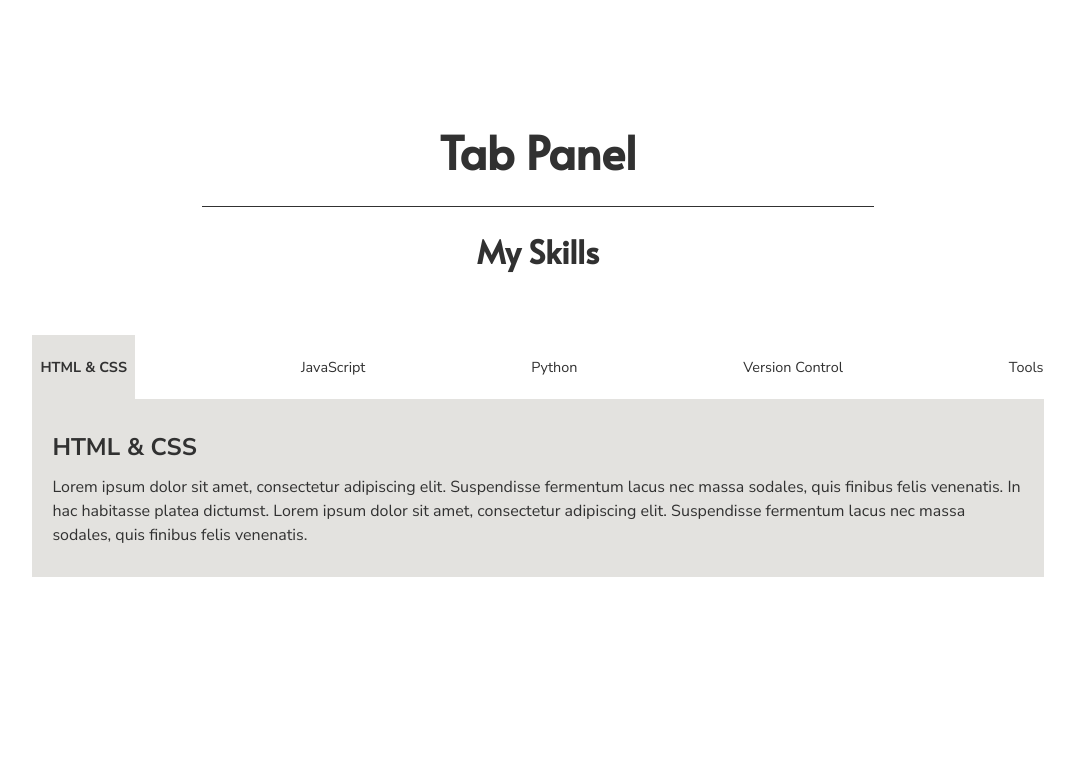
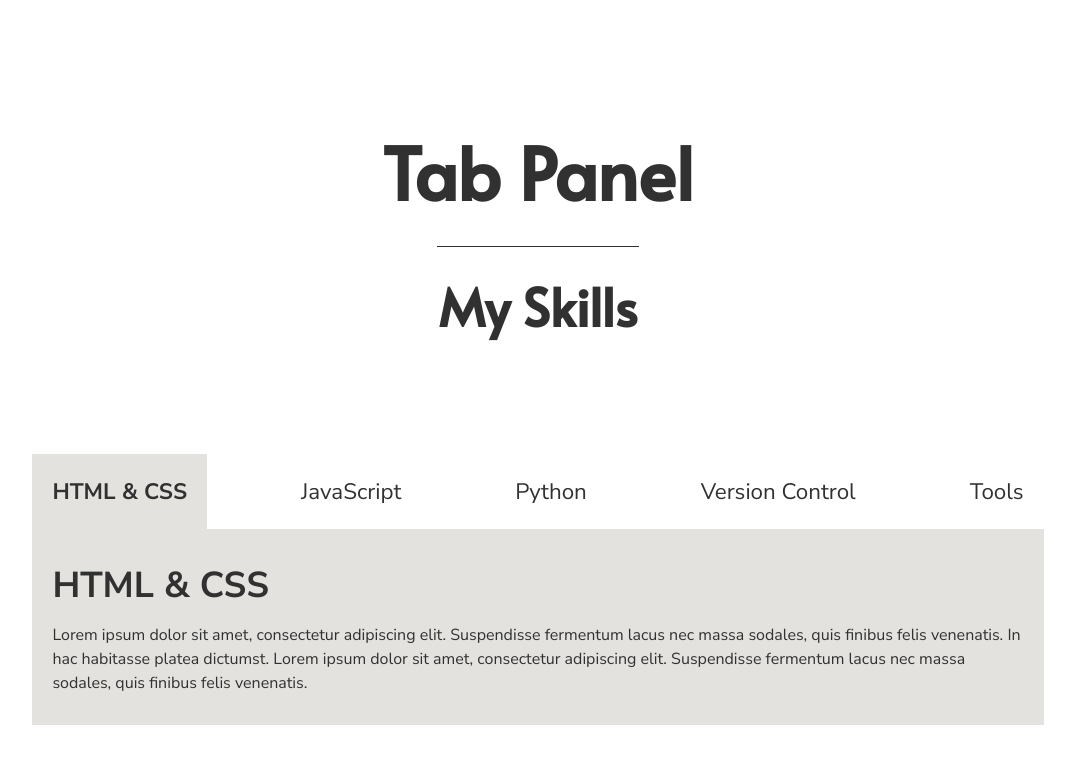
Before and after one commit to lonemortensen/tab-panel, a plain HTML site: page index.html in a window 1280 px wide. Shown: the whole page, without its empty margins (102-1177 px from the left). Drawn offline with Linux system fonts and the light colour scheme; a web font is replaced by a local one.

Commit message:
Added Flexbox div around title line and adjusted layout in html and css files. Made misc layout adjustments throughout

```diff
--- a/css/style.css
+++ b/css/style.css
@@ -86,7 +86,6 @@ p {
 /* Layout - Special Styles */
 
 
-
 /* -------------------- Base Header-Footer Styles -------------------- */
 
 /* HEADER */
@@ -114,10 +113,18 @@ p {
     text-align: center;
 }
 
+.title-line-wrapper {
+    display: flex;
+    justify-content: center;
+    align-items: center;
+    width: 100%;
+    margin: 20px 0px;
+}
+
 .title-line {
-    width: 100%;
+    width: 25%;
     height: 1px;
-    margin: 20px 170px 20px 170px;
+    margin: 0;
     background: #313131;
     border: none;
 }
@@ -153,12 +160,17 @@ p {
 }
 
 .tab a {
+    padding: 22px 11px;
     font-size: 0.9rem;
+}
+
+.panels-list {
+    width: 100%;
 }
 
 .panels {
     background: #e3e2df;
-    padding: 30px 20px;
+    padding: 30px 11px;
 }
 
 .panels h3 {
@@ -167,7 +179,6 @@ p {
 
 /* START JavaScript: Tab highlight styling: */
 .highlight-tab {
-    padding: 22px 8px;
     font-weight: 700;
     background: #e3e2df;
 }
@@ -187,6 +198,18 @@ p {
 
     /* Global and Structural Styles - Tablet */
 
+    h1 {
+        font-size: 3rem;
+    }
+
+    h2 {
+        font-size: 2.25rem;
+    }
+
+    h3 {
+        font-size: 1.85rem;
+    }
+
     /* ------------- Tablet - Base Header-Footer Styles ------------- *
 
     /* HEADER - Tablet */
@@ -196,6 +219,14 @@ p {
 
     /* SKILLS - Tablet */
 
+    .title-line {
+        width: 20%;
+    }
+
+    .tab a {
+        padding: 22px 11px;
+        font-size: 1rem;
+    }
 }
 
 /* -------------------------- Desktop Styles ------------------------- */
@@ -203,6 +234,18 @@ p {
 @media only screen and (min-width: 1200px) {
 
     /* Global and Structural Styles - Desktop */
+
+    h1 {
+        font-size: 4.5rem;
+    }
+
+    h2 {
+        font-size: 3.25rem;
+    }
+
+    h3 {
+        font-size: 2.25rem;
+    }
 
     /* ------------- Desktop - Base Header-Footer Styles ------------- *
 
@@ -213,4 +256,16 @@ p {
 
     /* SKILLS - DESKTOP */
 
+    .tab-panel-wrapper {
+        margin: 80px 0px 30px 0px;
+    }
+
+    .tab a {
+        padding: 22px 20px;
+        font-size: 1.4rem;
+    }
+
+    .panels {
+        padding: 30px 20px;
+    }
 }
--- a/index.html
+++ b/index.html
@@ -23,7 +23,9 @@ Description:  TBD
         <div class="content-wrapper">
             <div class="title">
               <h1 class="main-title">Tab Panel</h1>
-              <hr class="title-line"/>
+                <div class="title-line-wrapper">
+                    <hr class="title-line"/>
+                </div>
               <h2 class="subtitle">My Skills</h2>
             </div>
             <div class="tab-panel-wrapper">
```
